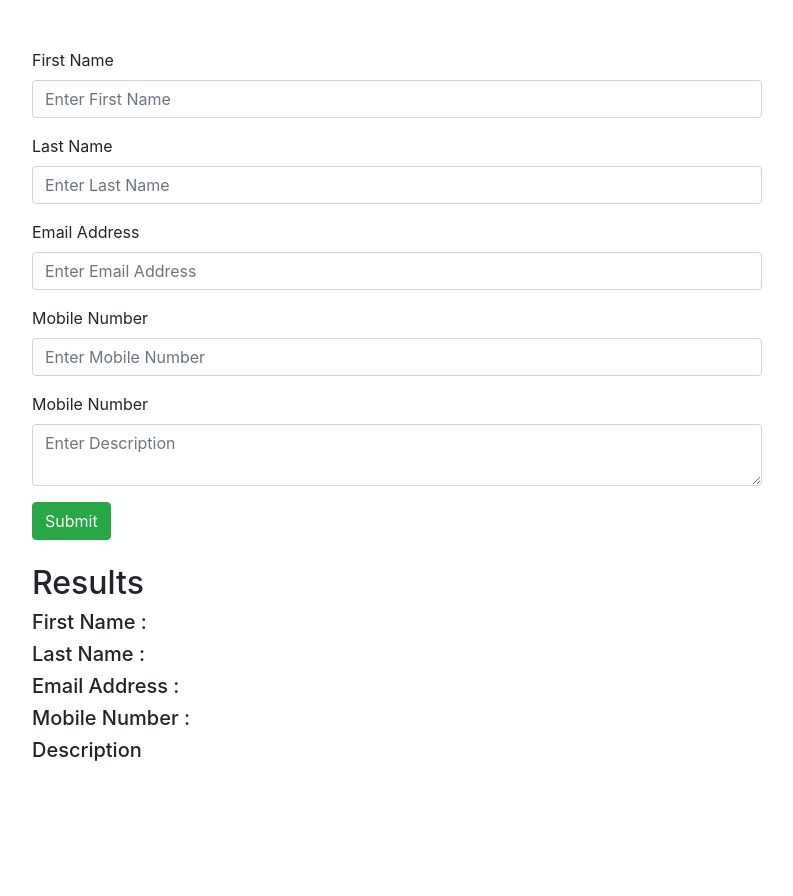
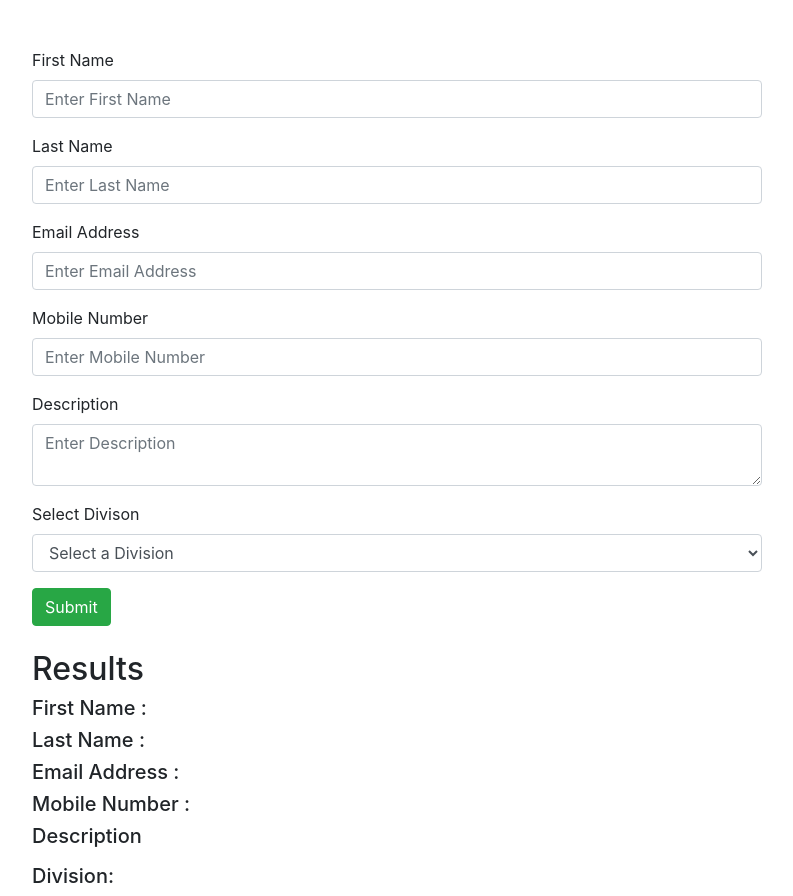
Before and after one commit to shishir75/React-101, a React (Create React App) app: page / in a window 1280 px wide. Shown: the whole page, without its empty margins (243-1036 px from the left). Before the commit the page ends 800 px from the top, so only its background shows below. Built offline with nearby package versions, Linux system fonts and the light colour scheme.

Commit message:
Select Option Dropdown Menu

```diff
--- a/src/components/MultiImputForm.js
+++ b/src/components/MultiImputForm.js
@@ -10,6 +10,7 @@ export default class MultiImputForm extends Component {
             email: "",
             mobile: "",
             desc: "",
+            division: "",
         };
     }
 
@@ -100,13 +101,35 @@ export default class MultiImputForm extends Component {
                                     ></input>
                                 </div>
                                 <div className="form-group">
-                                    <label>Mobile Number</label>
+                                    <label>Description</label>
                                     <textarea
                                         name="desc"
                                         onChange={this.onChangeHandler}
                                         className="form-control"
                                         placeholder="Enter Description"
                                     ></textarea>
+                                </div>
+                                <div className="form-group">
+                                    <label>Select Divison</label>
+                                    <select
+                                        className="form-control"
+                                        name="division"
+                                        onChange={this.onChangeHandler}
+                                        value={this.state.division}
+                                    >
+                                        <option value="" disabled>
+                                            Select a Division
+                                        </option>
+                                        <option value="Dhaka">Dhaka</option>
+                                        <option value="Rangpur">Rangpur</option>
+                                        <option value="Rajshahi">
+                                            Rajshahi
+                                        </option>
+                                        <option value="Barisal">Barisal</option>
+                                        <option value="Chittagong">
+                                            Chittagong
+                                        </option>
+                                    </select>
                                 </div>
                                 <input
                                     type="submit"
@@ -122,6 +145,7 @@ export default class MultiImputForm extends Component {
                             <h5>Mobile Number : {this.state.mobile}</h5>
                             <h5>Description</h5>
                             <p>{this.state.desc}</p>
+                            <h5>Division: {this.state.division}</h5>
                         </div>
                     </div>
                 </div>
```
